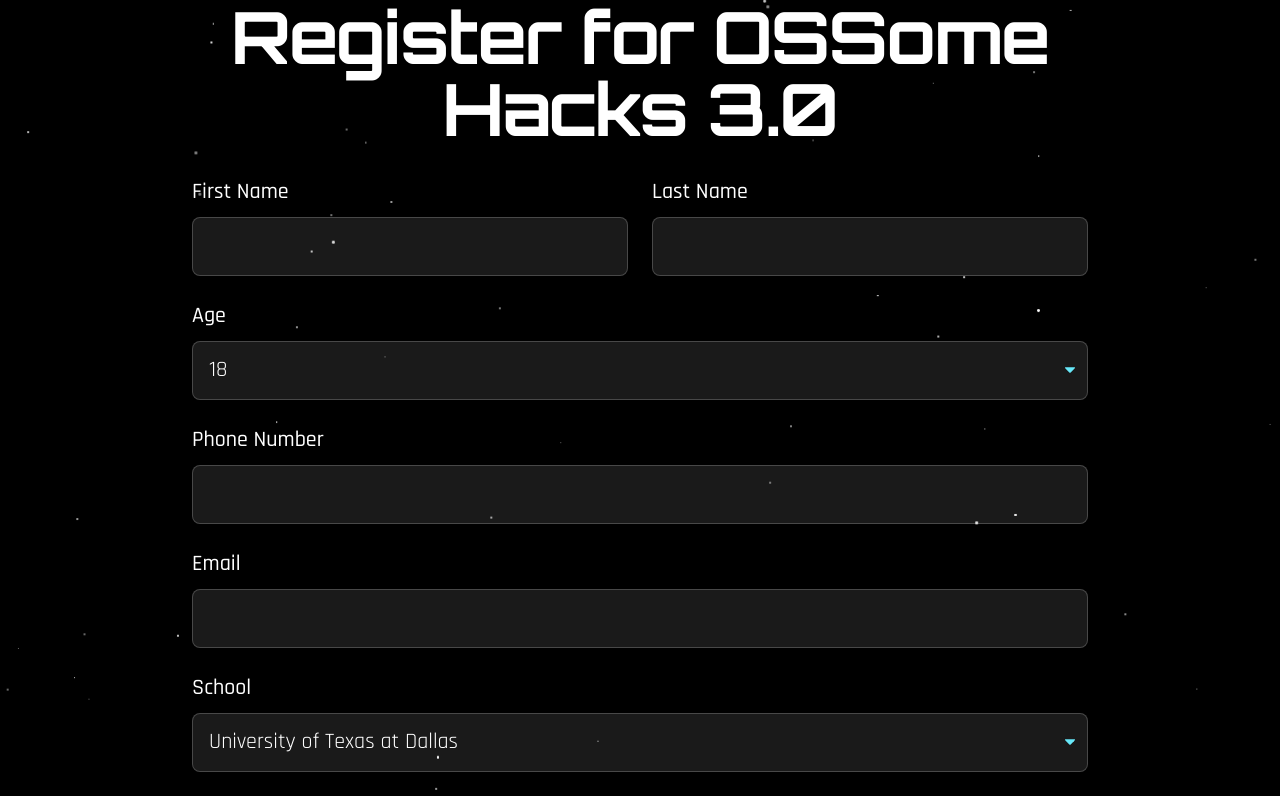
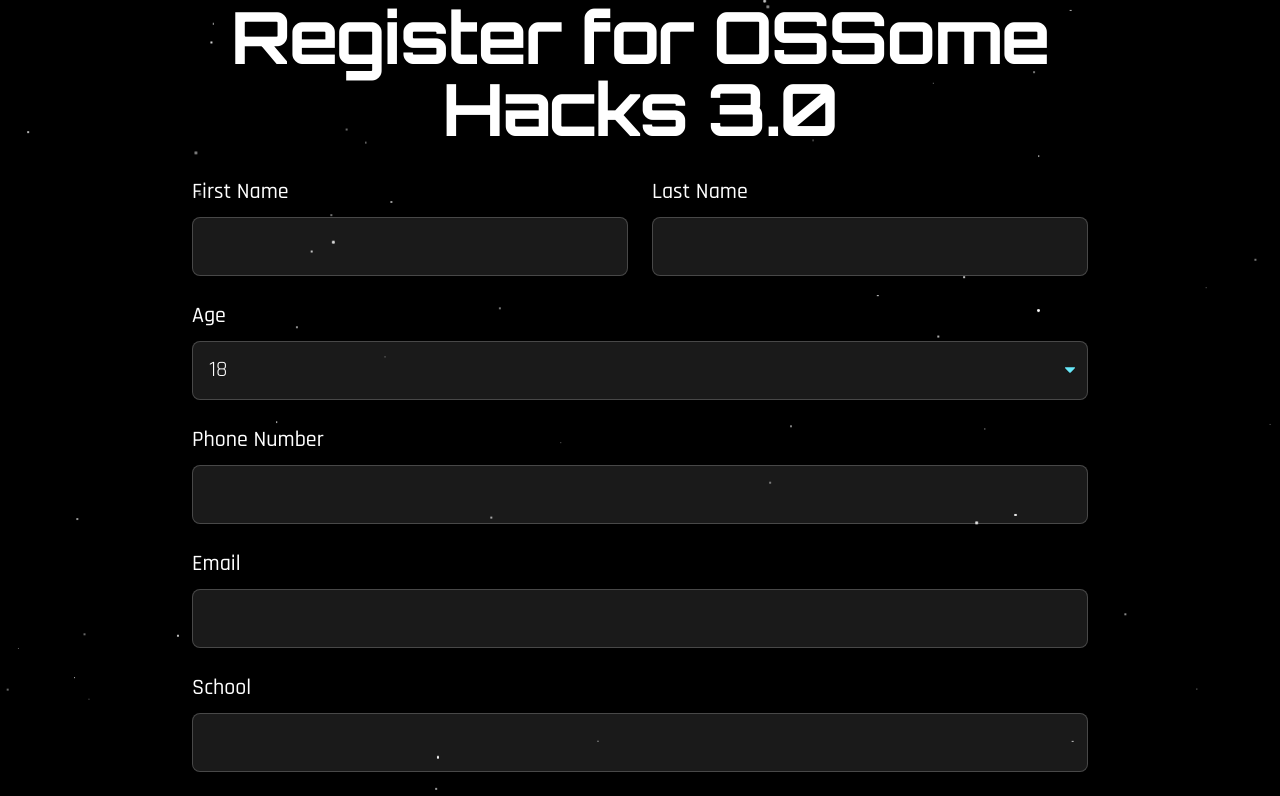
Before and after one commit to nostack93/ossome-3.0, a Next.js app: page /register in a window 1280 px wide. Shown: the top 796 px of the page. Built offline with nearby package versions, Linux system fonts and the light colour scheme.

Commit message:
make school field text input instead of dropdown in registration form

```diff
--- a/pages/register.tsx
+++ b/pages/register.tsx
@@ -24,14 +24,7 @@
   driftKey: string;
 };
 
-const schools = [
-  "University of Texas at Dallas",
-  "Texas A&M University",
-  "University of North Texas",
-  "Southern Methodist University",
-  "Rice University",
-  "University of Houston",
-];
+
 
 const levelsOfStudy = [
   "Less than Secondary / High School",
@@ -189,11 +182,7 @@
             </div>
             <div>
               <label htmlFor="school" className="form-label">School</label>
-              <select id="school" className="form-select">
-                {schools.map(school => (
-                  <option key={school} value={school}>{school}</option>
-                ))}
-              </select>
+              <input type="text" id="school" className="form-input" />
             </div>
             <div>
               <label htmlFor="level-of-study" className="form-label">Level of Study</label>
```
